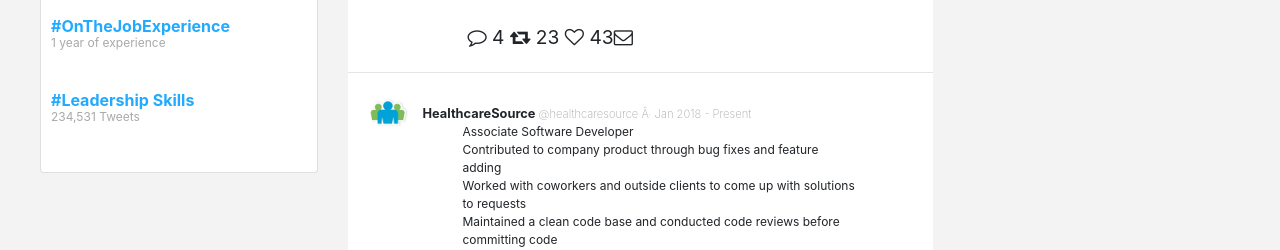
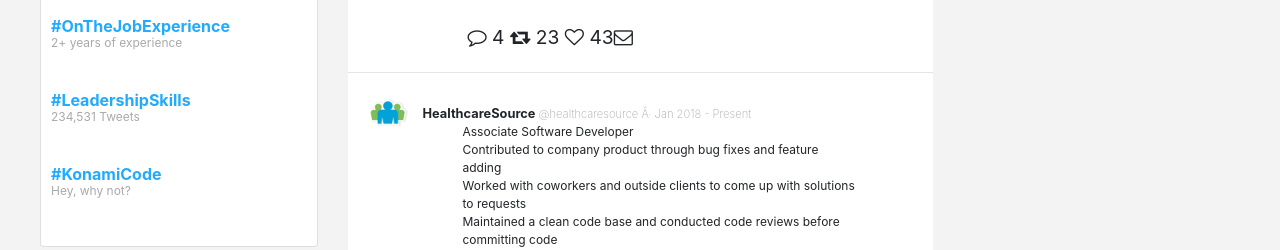
Before and after one commit to noahbranch/professionalresume, a plain HTML site: page index.html in a window 1280 px wide. Shown: the part 612-862 px from the top of the page. Drawn offline with Linux system fonts and the light colour scheme.

Commit message:
update yoe

```diff
--- a/index.html
+++ b/index.html
@@ -71,9 +71,11 @@
                         <p class="trend">#TeamPlayer</p>
                         <p class="info">73,394 Tweets</p>
                         <p class="trend">#OnTheJobExperience</p>
-                        <p class="info">1 year of experience</p>
-                        <p class="trend">#Leadership Skills</p>
+                        <p class="info">2+ years of experience</p>
+                        <p class="trend">#LeadershipSkills</p>
                         <p class="info">234,531 Tweets</p>
+                        <p class="trend">#KonamiCode</p>
+                        <p class="info">Hey, why not?</p>
                     </div>
                 </div>
             </div>
```
